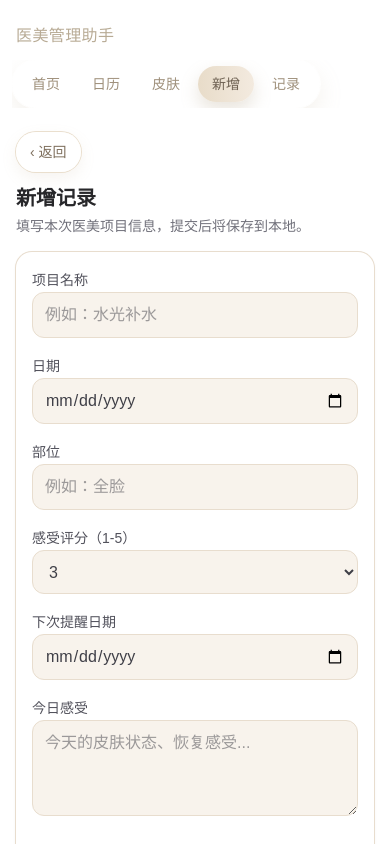
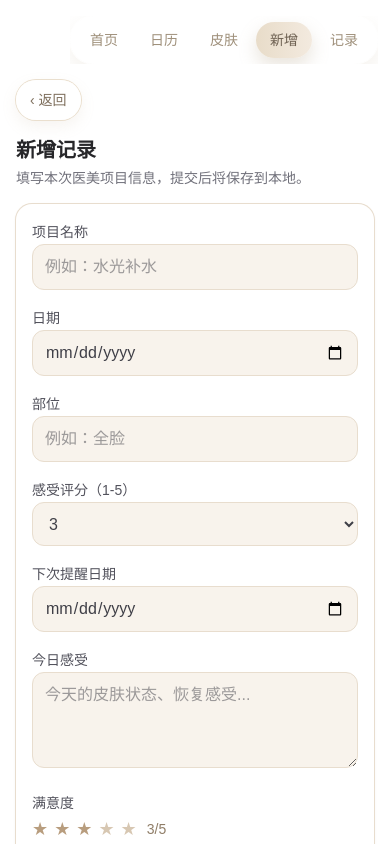
Before and after one commit to hihi122839-pixel/beauty-manager, a Next.js app: page /add in a window 390 px wide. Shown: the top 844 px of the page. Built offline with nearby package versions, Linux system fonts and the light colour scheme.

Commit message:
mobile polish and toast fixes

```diff
--- a/src/app/add/page.tsx
+++ b/src/app/add/page.tsx
@@ -4,9 +4,9 @@ import { BackButton } from "@/components/back-button";
 export default function AddPage() {
   return (
     <section className="space-y-4">
+      <BackButton />
       <div>
-        <BackButton />
-        <h1 className="mt-3 text-xl font-semibold text-zinc-800 sm:text-2xl">新增记录</h1>
+        <h1 className="text-xl font-semibold text-zinc-800 sm:text-2xl">新增记录</h1>
         <p className="mt-1 text-sm text-zinc-500">
           填写本次医美项目信息，提交后将保存到本地。
         </p>
--- a/src/app/calendar/page.tsx
+++ b/src/app/calendar/page.tsx
@@ -165,9 +165,9 @@ export default function CalendarPage() {
 
   return (
     <section className="space-y-5 sm:space-y-7">
+      <BackButton />
       <div className="rounded-3xl bg-gradient-to-br from-[#fdf9f2] via-[#f8f1e7] to-[#efe4d6] p-5 shadow-[0_14px_34px_rgba(178,154,122,0.16)] ring-1 ring-white/70 sm:p-6">
-        <BackButton />
-        <p className="mt-3 text-sm font-medium text-[#9f8d74]">护理日历</p>
+        <p className="text-sm font-medium text-[#9f8d74]">护理日历</p>
         <div className="mt-1 flex flex-col gap-3 sm:flex-row sm:items-center sm:justify-between">
           <h1 className="text-2xl font-semibold tracking-tight text-zinc-800 sm:text-3xl">
             {viewYear}年 {monthNames[viewMonth]}
--- a/src/app/layout.tsx
+++ b/src/app/layout.tsx
@@ -2,6 +2,8 @@ import type { Metadata } from "next";
 import { Geist, Geist_Mono } from "next/font/google";
 import "./globals.css";
 import { TopNav } from "@/components/top-nav";
+import { ToastProvider } from "@/components/toast-provider";
+import { RecordsHydrator } from "@/components/records-hydrator";
 
 const geistSans = Geist({
   variable: "--font-geist-sans",
@@ -14,8 +16,9 @@ const geistMono = Geist_Mono({
 });
 
 export const metadata: Metadata = {
-  title: "医美管理助手",
-  description: "记录医美项目、感受与提醒时间",
+  title: "Beautylog",
+  description: "Beautylog · 记录护理项目、皮肤变化与提醒时间",
+  applicationName: "Beautylog",
 };
 
 export default function RootLayout({
@@ -29,17 +32,17 @@ export default function RootLayout({
       className={`${geistSans.variable} ${geistMono.variable} h-full antialiased`}
     >
       <body className="min-h-full bg-gradient-to-b from-[#fdfaf4] via-[#fcf8f1] to-[#f8f2e8] text-zinc-800">
-        <div className="mx-auto flex min-h-full w-full max-w-3xl flex-col px-4 py-6 sm:px-6 sm:py-10">
-          <header className="mb-6 sm:mb-10">
-            <div className="flex flex-col gap-3 sm:flex-row sm:items-center sm:justify-between">
-              <p className="text-base font-medium tracking-wide text-[#b8ab95]">
-                医美管理助手
-              </p>
-              <TopNav />
-            </div>
-          </header>
-          <main className="flex-1">{children}</main>
-        </div>
+        <ToastProvider>
+          <RecordsHydrator />
+          <div className="mx-auto flex min-h-full w-full max-w-3xl flex-col px-4 py-4 sm:px-6 sm:py-8">
+            <header className="mb-4 sm:mb-8">
+              <div className="flex justify-end sm:justify-end">
+                <TopNav />
+              </div>
+            </header>
+            <main className="flex-1">{children}</main>
+          </div>
+        </ToastProvider>
       </body>
     </html>
   );
--- a/src/app/page.tsx
+++ b/src/app/page.tsx
@@ -38,7 +38,7 @@ export default function Home() {
       <div className="rounded-3xl bg-gradient-to-br from-[#fdf9f2] via-[#f8f1e7] to-[#efe4d6] p-5 shadow-[0_16px_40px_rgba(178,154,122,0.18)] ring-1 ring-white/70 sm:p-8">
         <p className="text-sm font-medium text-[#9f8d74]">当前护理周期</p>
         <h1 className="mt-2 text-2xl font-semibold tracking-tight text-zinc-800 sm:text-3xl">
-          医美管理助手
+          护理总览
         </h1>
         {latestRecord ? (
           <div className="mt-5 grid grid-cols-1 gap-3 sm:mt-6 sm:grid-cols-3 sm:gap-4">
--- a/src/app/records/page.tsx
+++ b/src/app/records/page.tsx
@@ -3,15 +3,16 @@
 import { useSyncExternalStore } from "react";
 import { BackButton } from "@/components/back-button";
 import { RecordCard } from "@/components/record-card";
-import { mockRecords } from "@/lib/mock-data";
 import {
   getBeautyRecordsSnapshot,
   getServerBeautyRecordsSnapshot,
   subscribeBeautyRecords,
   writeBeautyRecords,
 } from "@/lib/beauty-records";
+import { useToast } from "@/components/toast-provider";
 
 export default function RecordsPage() {
+  const { confirm, showToast } = useToast();
   const savedRecords = useSyncExternalStore(
     subscribeBeautyRecords,
     getBeautyRecordsSnapshot,
@@ -24,21 +25,27 @@ export default function RecordsPage() {
     return bTime.localeCompare(aTime);
   });
 
-  const handleDelete = (id: string) => {
-    if (!window.confirm("确定删除这条记录吗？")) {
+  const handleDelete = async (id: string) => {
+    const ok = await confirm({
+      message: "确定删除这条记录吗？",
+      confirmLabel: "删除",
+    });
+
+    if (!ok) {
       return;
     }
 
     writeBeautyRecords(savedRecords.filter((record) => record.id !== id));
+    showToast("已删除该记录", "success");
   };
 
   return (
     <section className="space-y-4">
+      <BackButton />
       <div>
-        <BackButton />
-        <h1 className="mt-3 text-xl font-semibold text-zinc-800 sm:text-2xl">记录列表</h1>
+        <h1 className="text-xl font-semibold text-zinc-800 sm:text-2xl">记录列表</h1>
         <p className="mt-1 text-sm text-zinc-500">
-          顶部展示本地新增的记录，下方为示例数据。
+          所有记录均存储在你本地，可随时删除。
         </p>
       </div>
 
@@ -50,15 +57,9 @@ export default function RecordsPage() {
         </div>
       ) : (
         <div className="rounded-2xl bg-white/80 p-4 text-sm text-zinc-500 ring-1 ring-[#ece2d5]">
-          暂无本地记录，前往“新增记录”页填写并提交即可在这里看到。
+          暂无记录，前往“新增记录”页填写并提交即可在这里看到。
         </div>
       )}
-
-      <div className="space-y-3">
-        {mockRecords.map((record) => (
-          <RecordCard key={record.id} record={record} />
-        ))}
-      </div>
     </section>
   );
 }
--- a/src/app/skin/page.tsx
+++ b/src/app/skin/page.tsx
@@ -173,9 +173,9 @@ export default function SkinPage() {
 
   return (
     <section className="space-y-5 sm:space-y-7">
+      <BackButton />
       <div className="rounded-3xl bg-gradient-to-br from-[#fdf9f2] via-[#f8f1e7] to-[#efe4d6] p-5 shadow-[0_12px_30px_rgba(178,154,122,0.15)] ring-1 ring-white/70 sm:p-6">
-        <BackButton />
-        <p className="mt-3 text-sm font-medium text-[#9f8d74]">皮肤状态可视化记录</p>
+        <p className="text-sm font-medium text-[#9f8d74]">皮肤状态可视化记录</p>
         <h1 className="mt-1 text-2xl font-semibold tracking-tight text-zinc-800 sm:text-3xl">
           皮肤问题记录
         </h1>
--- a/src/components/record-form.tsx
+++ b/src/components/record-form.tsx
@@ -8,6 +8,7 @@ import {
   writeBeautyRecords,
   type SavedRecord,
 } from "@/lib/beauty-records";
+import { useToast } from "@/components/toast-provider";
 
 type FormState = {
   projectName: string;
@@ -37,6 +38,7 @@ const statusOptions = ["泛红", "爆痘", "提亮", "紧致"];
 
 export function RecordForm() {
   const router = useRouter();
+  const { showToast } = useToast();
   const [formData, setFormData] = useState<FormState>(initialState);
   const [imageFiles, setImageFiles] = useState<File[]>([]);
   const [imagePreviewUrls, setImagePreviewUrls] = useState<string[]>([]);
@@ -51,7 +53,7 @@ export function RecordForm() {
     event.preventDefault();
 
     if (!formData.projectName.trim()) {
-      alert("请填写项目名称后再提交");
+      showToast("请填写项目名称后再提交", "error");
       return;
     }
 
@@ -75,7 +77,7 @@ export function RecordForm() {
       writeBeautyRecords([...existing, record]);
     } catch (error) {
       console.error("save record failed", error);
-      alert("保存失败，请稍后再试");
+      showToast("保存失败，请稍后再试", "error");
       return;
     }
 
@@ -84,7 +86,7 @@ export function RecordForm() {
     setImageFiles([]);
     setImagePreviewUrls([]);
 
-    alert("记录添加完成");
+    showToast("记录添加完成", "success");
     router.push("/records");
   };
 
--- /dev/null
+++ b/src/components/records-hydrator.tsx
@@ -0,0 +1,38 @@
+"use client";
+
+import { useEffect } from "react";
+import { mockRecords } from "@/lib/mock-data";
+import {
+  RECORDS_STORAGE_KEY,
+  writeBeautyRecords,
+  type SavedRecord,
+} from "@/lib/beauty-records";
+
+const SEED_FLAG_KEY = "beauty_records_seeded";
+
+const buildSeedRecords = (): SavedRecord[] =>
+  mockRecords.map((record) => ({
+    ...record,
+    createdAt: `${record.date}T09:00:00.000Z`,
+  }));
+
+export function RecordsHydrator() {
+  useEffect(() => {
+    if (typeof window === "undefined") {
+      return;
+    }
+
+    const hasSeeded = window.localStorage.getItem(SEED_FLAG_KEY) === "1";
+    const existingRaw = window.localStorage.getItem(RECORDS_STORAGE_KEY);
+
+    if (hasSeeded || existingRaw !== null) {
+      window.localStorage.setItem(SEED_FLAG_KEY, "1");
+      return;
+    }
+
+    writeBeautyRecords(buildSeedRecords());
+    window.localStorage.setItem(SEED_FLAG_KEY, "1");
+  }, []);
+
+  return null;
+}
--- /dev/null
+++ b/src/components/toast-provider.tsx
@@ -0,0 +1,165 @@
+"use client";
+
+import {
+  createContext,
+  useCallback,
+  useContext,
+  useEffect,
+  useMemo,
+  useRef,
+  useState,
+  type ReactNode,
+} from "react";
+
+type ToastTone = "info" | "success" | "error";
+
+type ToastItem = {
+  id: number;
+  tone: ToastTone;
+  message: string;
+};
+
+type ConfirmOptions = {
+  message: string;
+  confirmLabel?: string;
+  cancelLabel?: string;
+};
+
+type ToastContextValue = {
+  showToast: (message: string, tone?: ToastTone) => void;
+  confirm: (options: ConfirmOptions) => Promise<boolean>;
+};
+
+const ToastContext = createContext<ToastContextValue | null>(null);
+
+const TOAST_DURATION_MS = 2000;
+
+const toneStyles: Record<ToastTone, string> = {
+  info: "bg-[#f7efe4] text-[#5b4b3a]",
+  success: "bg-[#efe4d0] text-[#5b4b3a]",
+  error: "bg-[#f3dccd] text-[#7a4a3a]",
+};
+
+export function ToastProvider({ children }: { children: ReactNode }) {
+  const [toasts, setToasts] = useState<ToastItem[]>([]);
+  const [confirmState, setConfirmState] = useState<
+    | (ConfirmOptions & {
+        resolve: (value: boolean) => void;
+      })
+    | null
+  >(null);
+  const idRef = useRef(0);
+
+  const dismissToast = useCallback((id: number) => {
+    setToasts((prev) => prev.filter((toast) => toast.id !== id));
+  }, []);
+
+  const showToast = useCallback<ToastContextValue["showToast"]>(
+    (message, tone = "info") => {
+      idRef.current += 1;
+      const id = idRef.current;
+      setToasts((prev) => [...prev, { id, message, tone }]);
+      window.setTimeout(() => dismissToast(id), TOAST_DURATION_MS);
+    },
+    [dismissToast]
+  );
+
+  const confirm = useCallback<ToastContextValue["confirm"]>((options) => {
+    return new Promise<boolean>((resolve) => {
+      setConfirmState({ ...options, resolve });
+    });
+  }, []);
+
+  const handleConfirmClose = useCallback(
+    (result: boolean) => {
+      if (!confirmState) {
+        return;
+      }
+      confirmState.resolve(result);
+      setConfirmState(null);
+    },
+    [confirmState]
+  );
+
+  useEffect(() => {
+    if (!confirmState) {
+      return;
+    }
+    const handler = (event: KeyboardEvent) => {
+      if (event.key === "Escape") {
+        handleConfirmClose(false);
+      }
+    };
+    window.addEventListener("keydown", handler);
+    return () => window.removeEventListener("keydown", handler);
+  }, [confirmState, handleConfirmClose]);
+
+  const value = useMemo<ToastContextValue>(
+    () => ({ showToast, confirm }),
+    [showToast, confirm]
+  );
+
+  return (
+    <ToastContext.Provider value={value}>
+      {children}
+
+      <div className="pointer-events-none fixed inset-x-0 top-4 z-50 flex flex-col items-center gap-2 px-4 sm:top-6">
+        {toasts.map((toast) => (
+          <div
+            key={toast.id}
+            className={[
+              "pointer-events-auto w-full max-w-xs rounded-2xl px-4 py-3 text-center text-sm font-medium shadow-[0_10px_28px_rgba(178,155,123,0.18)] ring-1 ring-white/70 sm:max-w-sm",
+              toneStyles[toast.tone],
+            ].join(" ")}
+            role="status"
+            aria-live="polite"
+          >
+            {toast.message}
+          </div>
+        ))}
+      </div>
+
+      {confirmState ? (
+        <div
+          className="fixed inset-0 z-50 flex items-end justify-center bg-[#3a2c1f]/30 px-4 pb-8 pt-6 backdrop-blur-sm sm:items-center sm:pb-6"
+          role="dialog"
+          aria-modal="true"
+          onClick={() => handleConfirmClose(false)}
+        >
+          <div
+            className="w-full max-w-sm rounded-2xl bg-[#fbf5ec] p-5 text-[#5b4b3a] shadow-[0_18px_40px_rgba(132,108,82,0.22)] ring-1 ring-white/70"
+            onClick={(event) => event.stopPropagation()}
+          >
+            <p className="text-base font-medium leading-relaxed">
+              {confirmState.message}
+            </p>
+            <div className="mt-5 flex gap-3">
+              <button
+                type="button"
+                onClick={() => handleConfirmClose(false)}
+                className="min-h-11 flex-1 rounded-xl bg-white/85 text-sm font-medium text-[#7e6f5d] ring-1 ring-[#eadfce] transition hover:bg-white"
+              >
+                {confirmState.cancelLabel ?? "取消"}
+              </button>
+              <button
+                type="button"
+                onClick={() => handleConfirmClose(true)}
+                className="min-h-11 flex-1 rounded-xl bg-gradient-to-r from-[#d8bfb1] to-[#c8a89b] text-sm font-medium text-white shadow-[0_8px_18px_rgba(170,142,108,0.24)] transition hover:brightness-105"
+              >
+                {confirmState.confirmLabel ?? "确认"}
+              </button>
+            </div>
+          </div>
+        </div>
+      ) : null}
+    </ToastContext.Provider>
+  );
+}
+
+export function useToast() {
+  const ctx = useContext(ToastContext);
+  if (!ctx) {
+    throw new Error("useToast must be used within ToastProvider");
+  }
+  return ctx;
+}
```
